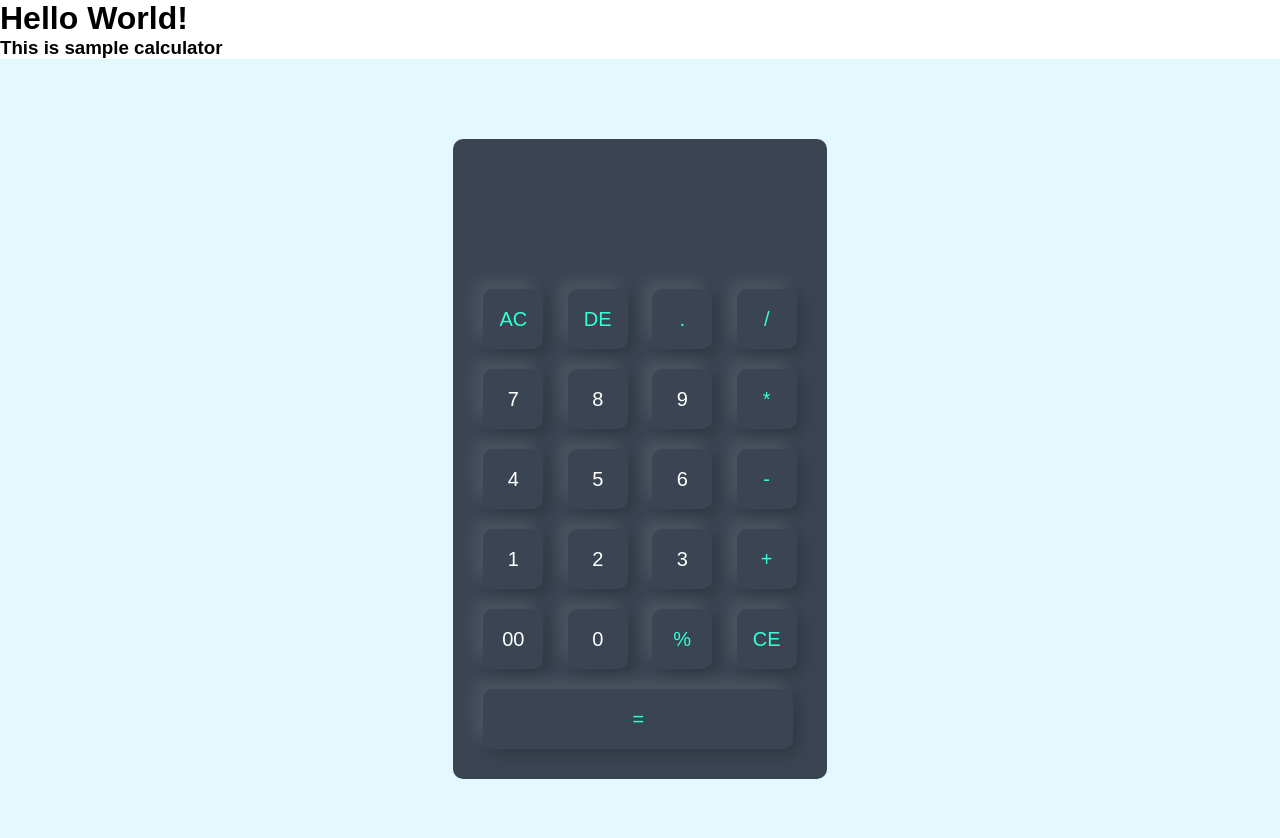
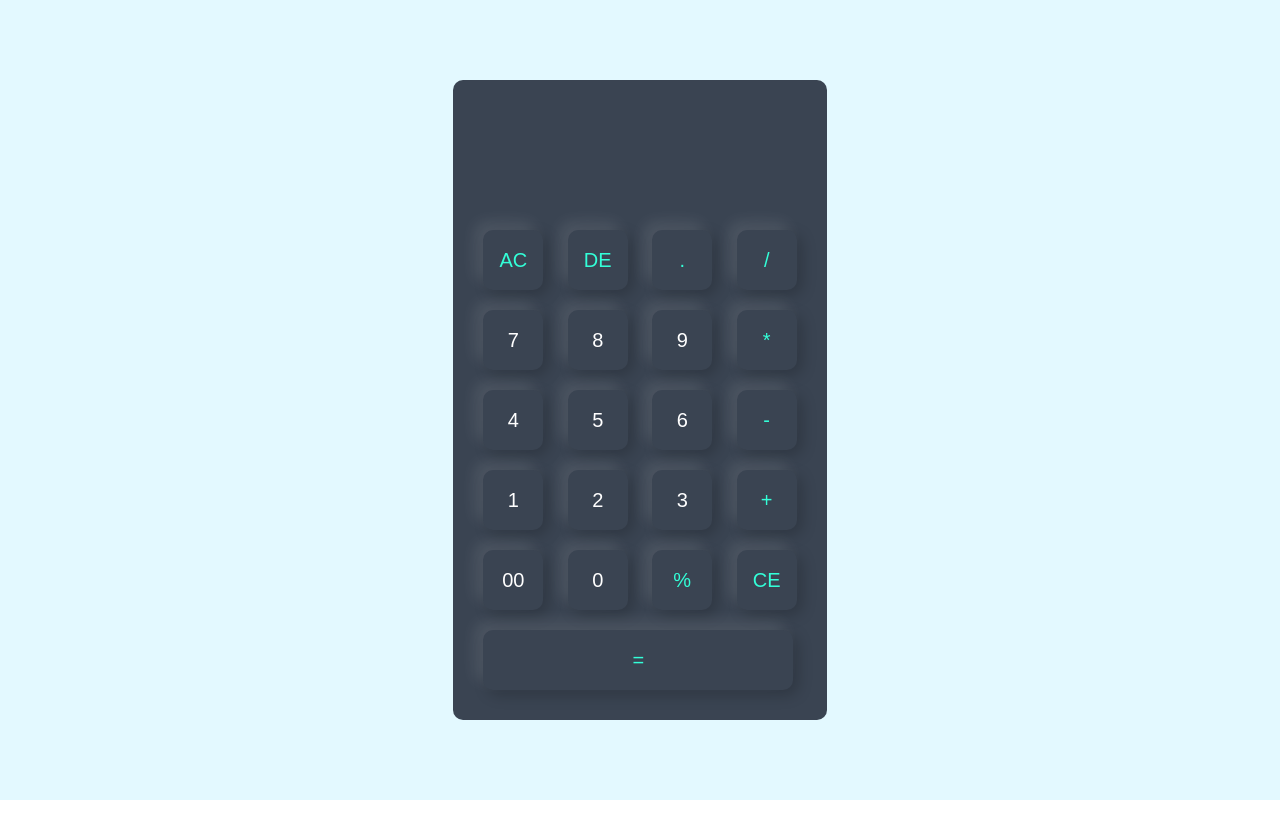
Before and after one commit to Rabbanihosni10/simple_calculator, a plain HTML site: page index.html in a window 1280 px wide. After the commit the page ends 800 px from the top, so only its background shows below. Drawn offline with Linux system fonts and the light colour scheme.

Commit message:
Furnished

```diff
--- a/index.html
+++ b/index.html
@@ -7,8 +7,6 @@
     <link rel="stylesheet" href="style.css">
 </head>
 <body>
-    <h1>Hello World!</h1>
-    <h3>This is sample calculator</h3>
     <div class="container">
         <div class="calculator">
             <form action="">
```
